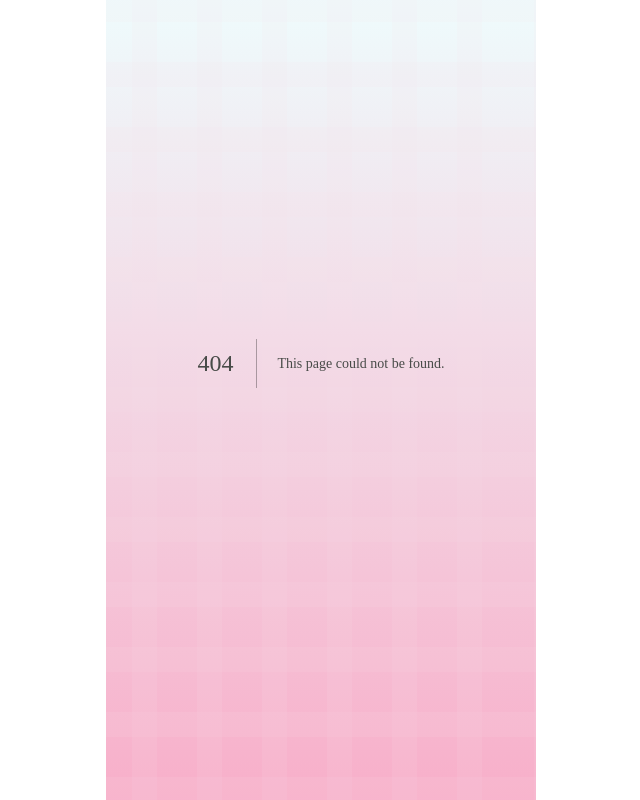
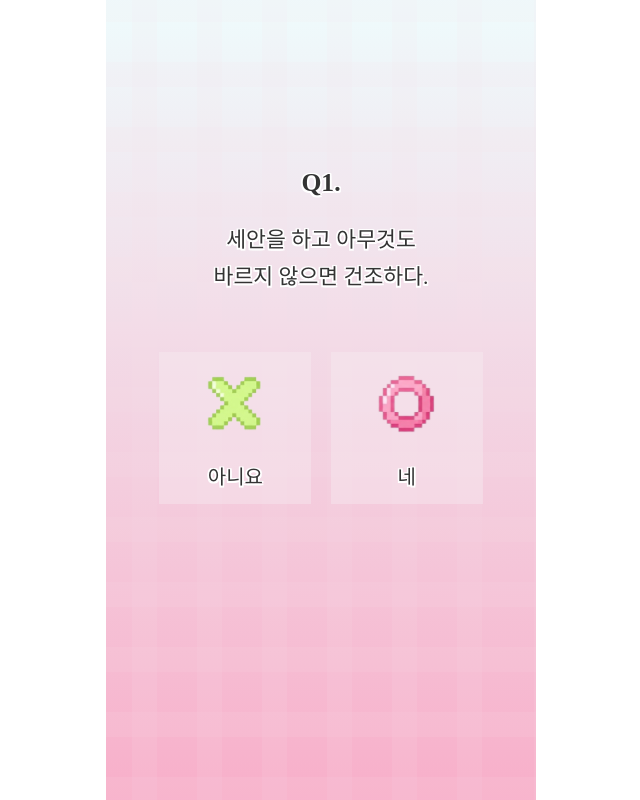
Before and after one commit to O-2ps/Oops_FE, a Next.js app: page /analysis in a window 1280 px wide. Before the commit this address had no page. Shown: the whole page, without its empty margins (319-959 px from the left). Built offline with nearby package versions, Linux system fonts and the light colour scheme; a web font is replaced by a local one.

Commit message:
feat :: 설문

```diff
--- /dev/null
+++ b/src/app/(analysis)/analysis/page.tsx
@@ -0,0 +1,5 @@
+import Analysis from "@/ui/analysis";
+
+export default function AnalysisPage() {
+    return <Analysis />;
+}
--- /dev/null
+++ b/src/ui/analysis/index.tsx
@@ -0,0 +1,40 @@
+'use client'
+
+import React from "react";
+import * as S from "./style";
+import { useRouter } from "next/navigation";
+
+export default function Analysis() {
+    const router = useRouter();
+
+    const handleAnswer = (answer: boolean) => {
+        console.log("Answered:", answer);
+    };
+
+    return (
+        <S.Container>
+            <S.GreenBox />
+            <S.MainContent>
+                <S.QuestionSection>
+                    <S.QuestionNumber>Q1.</S.QuestionNumber>
+                    <S.QuestionText>
+                        세안을 하고 아무것도<br />
+                        바르지 않으면 건조하다.
+                    </S.QuestionText>
+                </S.QuestionSection>
+
+                <S.OptionsContainer>
+                    <S.OptionButton onClick={() => handleAnswer(false)}>
+                        <S.OptionIcon src="/assets/no.svg" alt="No" />
+                        <S.OptionLabel>아니요</S.OptionLabel>
+                    </S.OptionButton>
+                    <S.OptionButton onClick={() => handleAnswer(true)}>
+                        <S.OptionIcon src="/assets/yes.svg" alt="Yes" />
+                        <S.OptionLabel>네</S.OptionLabel>
+                    </S.OptionButton>
+                </S.OptionsContainer>
+            </S.MainContent>
+            <S.GreenBox />
+        </S.Container>
+    );
+}
--- /dev/null
+++ b/src/ui/analysis/style.ts
@@ -0,0 +1,113 @@
+import styled from "@emotion/styled";
+
+export const Container = styled.div`
+    display: flex;
+    flex-direction: column;
+    width: 100%;
+    height: 100%;
+    position: relative;
+`;
+
+export const GreenBox = styled.div`
+    height: 2.2rem;
+    width: 100%;
+    background-color: #C6EB8D;
+    z-index: 2;
+    flex-shrink: 0;
+`;
+
+export const MainContent = styled.main`
+    flex: 1;
+    display: flex;
+    flex-direction: column;
+    align-items: center;
+    justify-content: center;
+    padding: 0 2rem;
+    width: 100%;
+    z-index: 1;
+    margin-top: -8rem;
+`;
+
+export const QuestionSection = styled.div`
+    display: flex;
+    flex-direction: column;
+    align-items: center;
+    text-align: center;
+    margin-bottom: 3.5rem;
+`;
+
+export const QuestionNumber = styled.h2`
+    font-size: 1.6rem;
+    color: #333;
+    margin-bottom: 1.5rem;
+    text-shadow:
+        -1.5px -1.5px 0 #FFF,
+         1.5px -1.5px 0 #FFF,
+        -1.5px  1.5px 0 #FFF,
+         1.5px  1.5px 0 #FFF,
+         0px 1.5px 0 #FFF,
+         1.5px 0px 0 #FFF,
+         -1.5px 0px 0 #FFF,
+         0px -1.5px 0 #FFF;
+`;
+
+export const QuestionText = styled.p`
+    font-size: 1.35rem;
+    line-height: 1.7;
+    color: #333;
+    word-break: keep-all;
+    text-shadow:
+        -1.5px -1.5px 0 #FFF,
+         1.5px -1.5px 0 #FFF,
+        -1.5px  1.5px 0 #FFF,
+         1.5px  1.5px 0 #FFF,
+         0px 1.5px 0 #FFF,
+         1.5px 0px 0 #FFF,
+         -1.5px 0px 0 #FFF,
+         0px -1.5px 0 #FFF;
+`;
+
+export const OptionsContainer = styled.div`
+    display: flex;
+    gap: 1.2rem;
+    width: 100%;
+    justify-content: center;
+`;
+
+export const OptionButton = styled.button`
+    display: flex;
+    flex-direction: column;
+    align-items: center;
+    justify-content: center;
+    width: 9.5rem;
+    height: 9.5rem;
+    background-color: rgba(245, 235, 240, 0.4);
+    border: none;
+    cursor: pointer;
+    transition: transform 0.1s;
+
+    &:active {
+        transform: scale(0.95);
+    }
+`;
+
+export const OptionIcon = styled.img`
+    width: 4.8rem;
+    height: 4.8rem;
+    margin-bottom: 1.2rem;
+    object-fit: contain;
+`;
+
+export const OptionLabel = styled.span`
+    font-size: 1.25rem;
+    color: #333;
+    text-shadow:
+        -1.5px -1.5px 0 #FFF,
+         1.5px -1.5px 0 #FFF,
+        -1.5px  1.5px 0 #FFF,
+         1.5px  1.5px 0 #FFF,
+         0px 1.5px 0 #FFF,
+         1.5px 0px 0 #FFF,
+         -1.5px 0px 0 #FFF,
+         0px -1.5px 0 #FFF;
+`;
--- a/src/ui/lastCheck/index.tsx
+++ b/src/ui/lastCheck/index.tsx
@@ -7,6 +7,7 @@ export default function LastCheck() {
     const router = useRouter();
 
     const handleStart = () => {
+        router.push("/analysis");
     };
 
     return (
```
